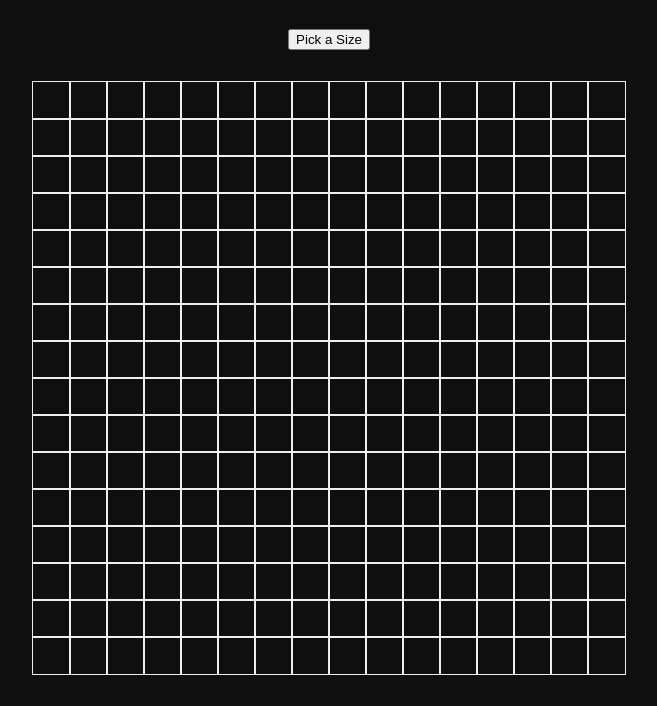
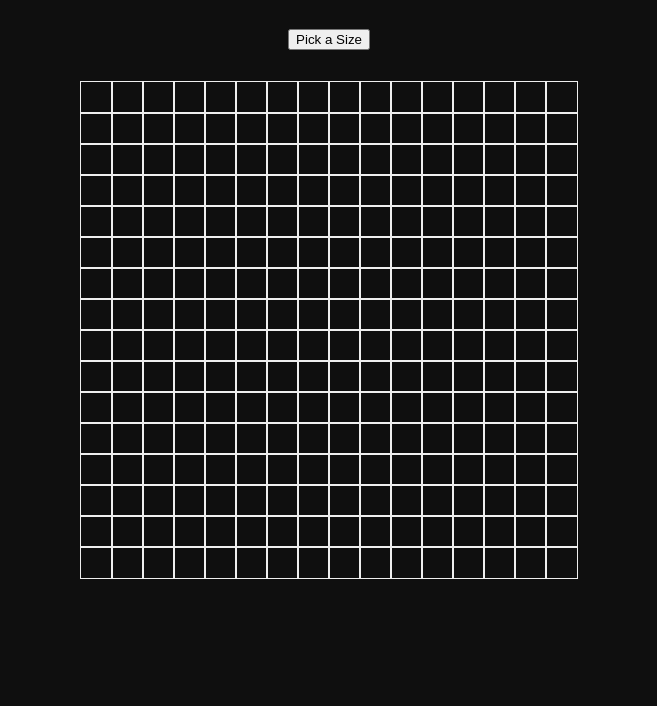
Before and after one commit to lukeramljak/odin-etch-a-sketch, a plain HTML site: page index.html in a window 1280 px wide. Shown: the part 100-806 px from the top of the page, without its empty margins (311-968 px from the left). Drawn offline with Linux system fonts and the light colour scheme; a web font is replaced by a local one.

Commit message:
reduce grid size

```diff
--- a/index.js
+++ b/index.js
@@ -1,6 +1,6 @@
 const container = document.querySelector('.container');
 let gridSize = 16;
-let cellSize = Math.floor(600 / gridSize);
+let cellSize = Math.floor(500 / gridSize);
 
 function createGrid(gridSize, cellSize) {
   container.style.gridTemplateColumns = `repeat(${gridSize}, ${cellSize}px)`;
@@ -26,7 +26,7 @@ function getSizeResetGrid() {
     size = prompt('Enter a number');
   }
   gridSize = size;
-  cellSize = Math.floor(600 / gridSize);
+  cellSize = Math.floor(500 / gridSize);
   createGrid(size, cellSize);
 }
 
--- a/style.css
+++ b/style.css
@@ -23,7 +23,7 @@ header {
 .container {
   display: grid;
   place-content: center;
-  width: 600px;
+  width: 500px;
   max-height: 100vh;
   margin: 2rem auto;
 }
```
